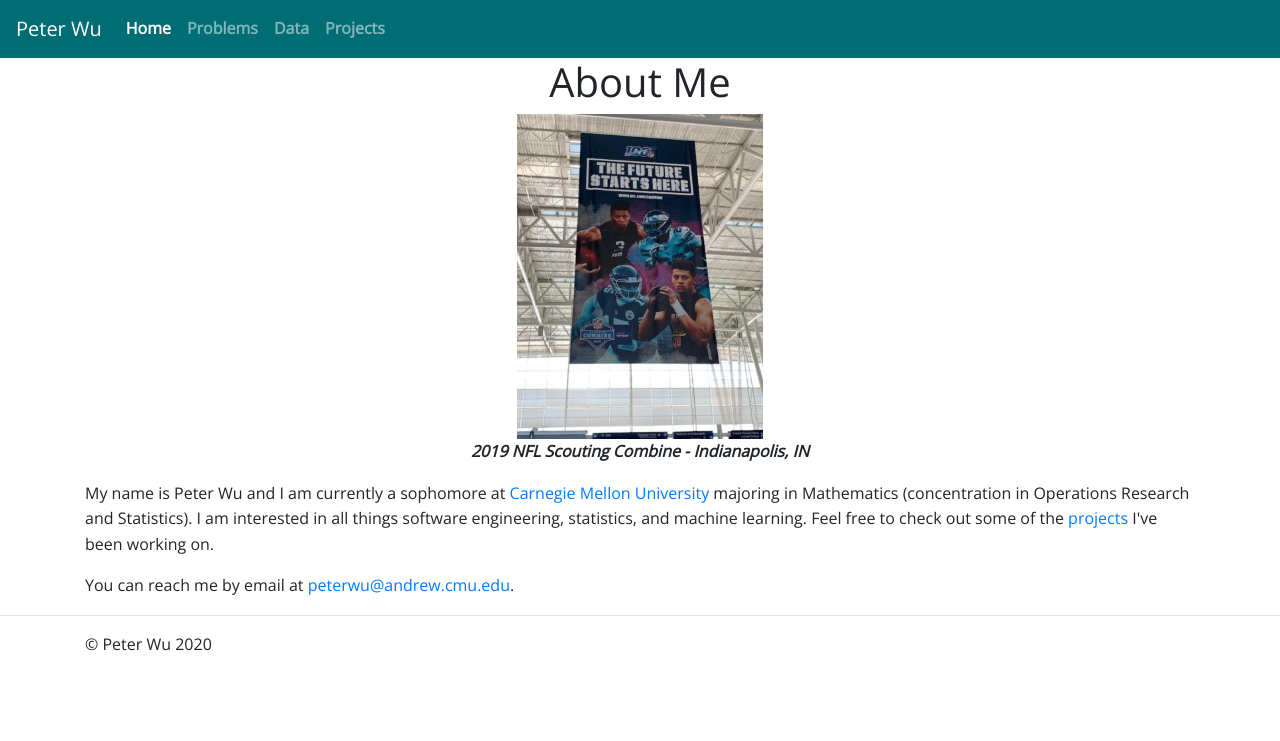
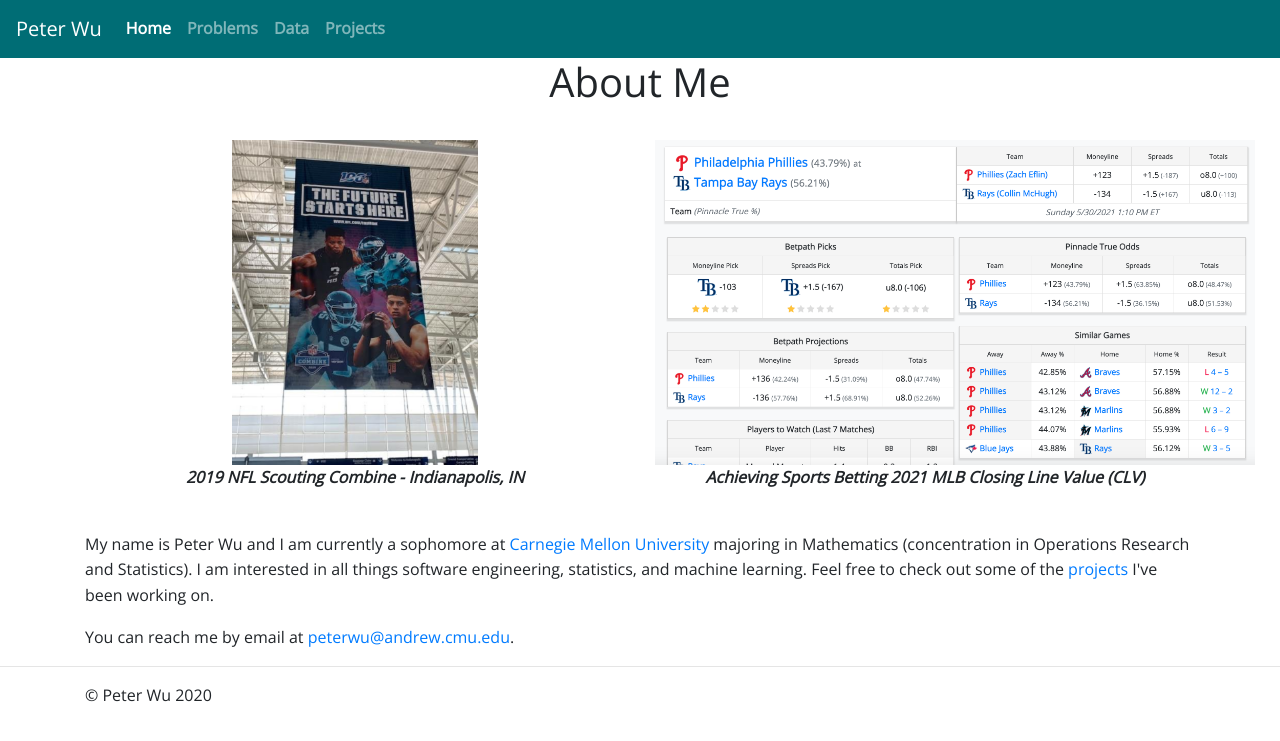
Before and after one commit to pwu97/pwu97.github.io, a Flask app: page / in a window 1280 px wide. Shown: the top 741 px of the page. Run offline with Flask 2, Linux system fonts and the light colour scheme; some libraries are stand-ins or nearby versions.

Commit message:
sdafasdf

```diff
--- a/templates/index.html
+++ b/templates/index.html
@@ -45,12 +45,24 @@
 </html>
 <div class="container">
 <h1 align="center">About Me</h1>
-<div class = "column">
+<br>
+<div class="row">
+    <div class="col-md-6">
     <div align = "center">
         <img src="/static/images/nfl-scouting-combine.png" alt="2019 NFL Scouting Combine" style = "max-height: 325px;">
     </div>
     <p align = "center"><strong><i>2019 NFL Scouting Combine - Indianapolis, IN</i></strong></p>
+    </div>
+
+    <div class="col-md-6">
+    <div align = "center">
+        <img src="/static/images/beating_clv.png" alt="Achieving Sports Betting MLB Closing Line Value (CLV)" style = "max-height: 325px;">
+    </div>
+    <p align = "center"><strong><i>Achieving Sports Betting 2021 MLB Closing Line Value (CLV)</i></strong></p>
+    </div>
 </div>
+
+<br>
 
 <p>My name is Peter Wu and I am currently a sophomore at <a href = "https://cmu.edu">Carnegie Mellon University</a> majoring in Mathematics (concentration in Operations Research and Statistics). I am interested in all things software engineering, statistics, and machine learning. Feel free to check out some of the <a href = '/projects'>projects</a> I've been working on.</p>
 
```
Also changed, not shown: index.html (+13 -1 lines), static/images/beating_clv.png (added), 2 other files.
